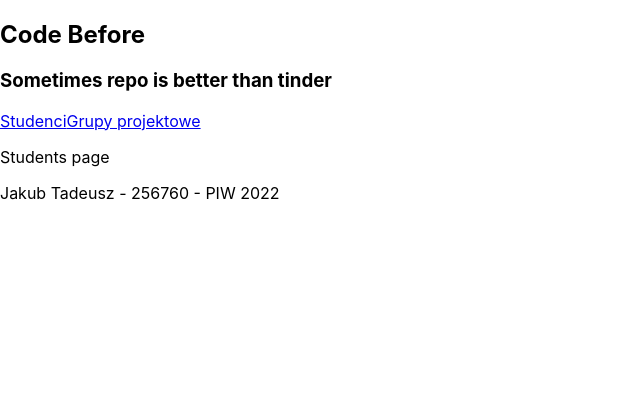
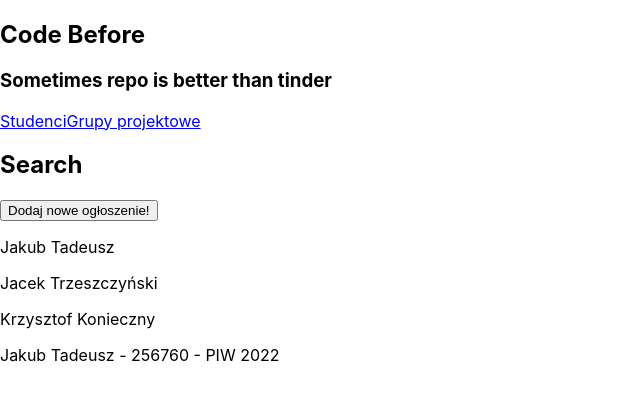
Before and after one commit to jakubtadeusz/PIW_LAB_2022, a React (Create React App) app in the folder Lab3/code-before/: page / in a window 1280 px wide. Shown: the top 400 px of the page, without its empty margins (0-640 px from the left). Built offline with nearby package versions, Linux system fonts and the light colour scheme.

Commit message:
Add basic components to StudentPage

```diff
--- /dev/null
+++ b/Lab3/code-before/src/Pages/Components/StudentEntry.js
@@ -0,0 +1,15 @@
+import { useState, useEffect } from "react";
+
+function StudentEntry(props) {
+  const [student, setStudent] = useState([]);
+
+  useEffect(()=>{
+    setStudent(props.student);
+  }, [props])
+
+  return (
+    <p>{student.name} {student.surname}</p>
+  );
+}
+
+export default StudentEntry;
--- /dev/null
+++ b/Lab3/code-before/src/Pages/Components/StudentSearch.js
@@ -0,0 +1,7 @@
+
+
+function StudentSearch(props) {
+    return (<h2>Search</h2>);
+}
+
+export default StudentSearch;
--- a/Lab3/code-before/src/Pages/StudentsPage.js
+++ b/Lab3/code-before/src/Pages/StudentsPage.js
@@ -1,7 +1,22 @@
+import { useState, useEffect } from "react";
+import StudentService from "../Models/StudentService";
+import StudentEntry from "./Components/StudentEntry";
+import StudentSearch from "./Components/StudentSearch";
+
+
 function StudentsPage() {
+  const [students, setStudents] = useState([]);
+
+  useEffect(()=>{
+    setStudents(StudentService.getStudents());
+  }, [])
+
   return (
     <div className="StudentsPage">
-        <p>Students page</p>
+        <StudentSearch></StudentSearch>
+        <button type="button" class="btn btn-primary">Dodaj nowe ogłoszenie!</button>
+        {students.map((student)=><StudentEntry student={student}></StudentEntry>)
+        }
     </div>
   );
 }
```
